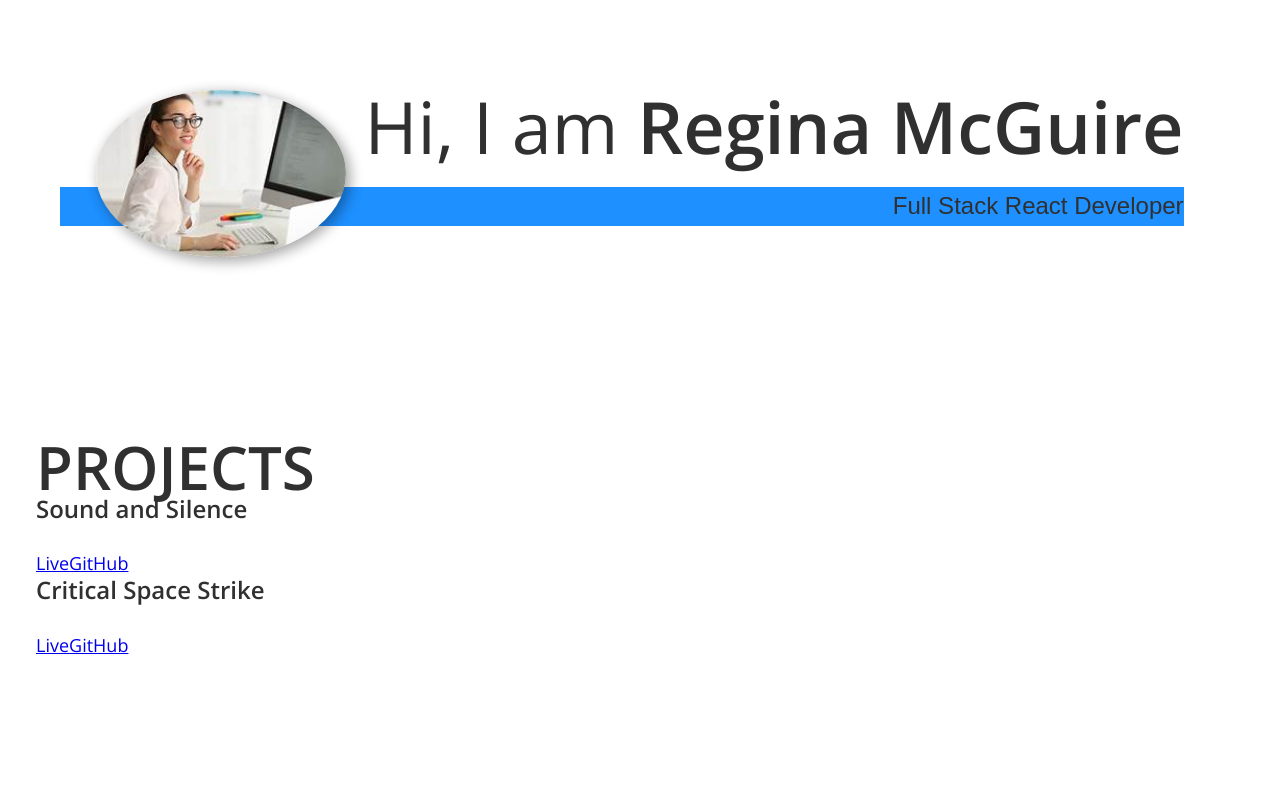
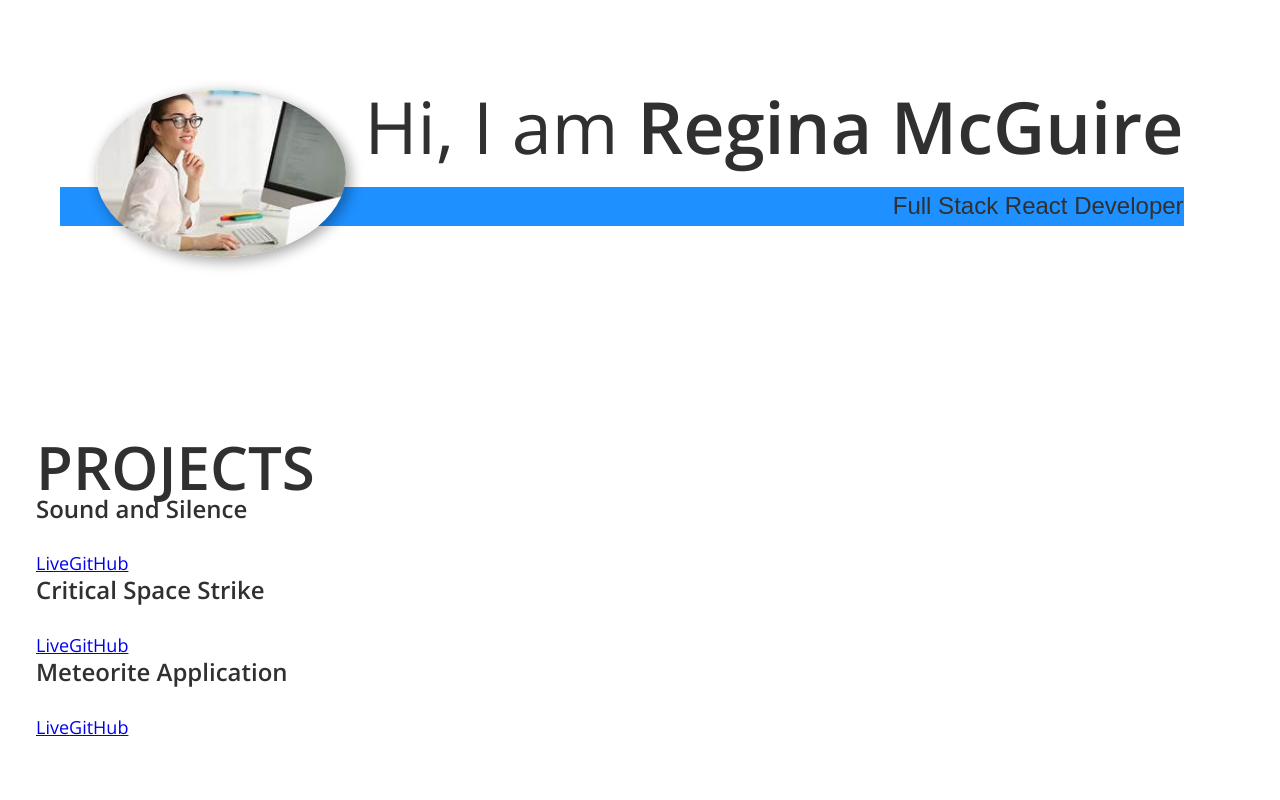
Before and after one commit to rmcguire6/react-portfolio, a React (Create React App) app: page / in a window 1280 px wide. Shown: the top 800 px of the page. Built offline with nearby package versions, Linux system fonts and the light colour scheme.

Commit message:
Add project to projects.js

```diff
--- a/src/data/projects.js
+++ b/src/data/projects.js
@@ -1,15 +1,21 @@
 const projects = [
   {
     title: "Sound and Silence",
-    image: "../images/sound_and_silence.png",
-    live: "https://sound-and-silence.herokuapp.com/",
+    image: "./public/assets/project-images/sound_and_silence.png",
+    live: "https://sound-and-silence.herokuapp.com/asl",
     repo: "https://github.com/rmcguire6/sound_and_silence",
   },
   {
     title: "Critical Space Strike",
-    image: "../images/Spaceships.png",
-    live: "https://my-spaceships.herokuapp.com/",
+    image: "./public/assets/project-images/spaceships.png",
+    live: "https://my-spaceships.herokuapp.com",
     repo: "https://github.com/rmcguire6/solo--criticalspacestrike",
+  },
+  {
+    title: "Meteorite Application",
+    image: "./public/assets/project-images/meteorite.png",
+    live: "https://rmcguire-meteorite.herokuapp.com",
+    repo: "https://github.com/rmcguire6/meteorite",
   },
 ];
 export { projects as default };
```
